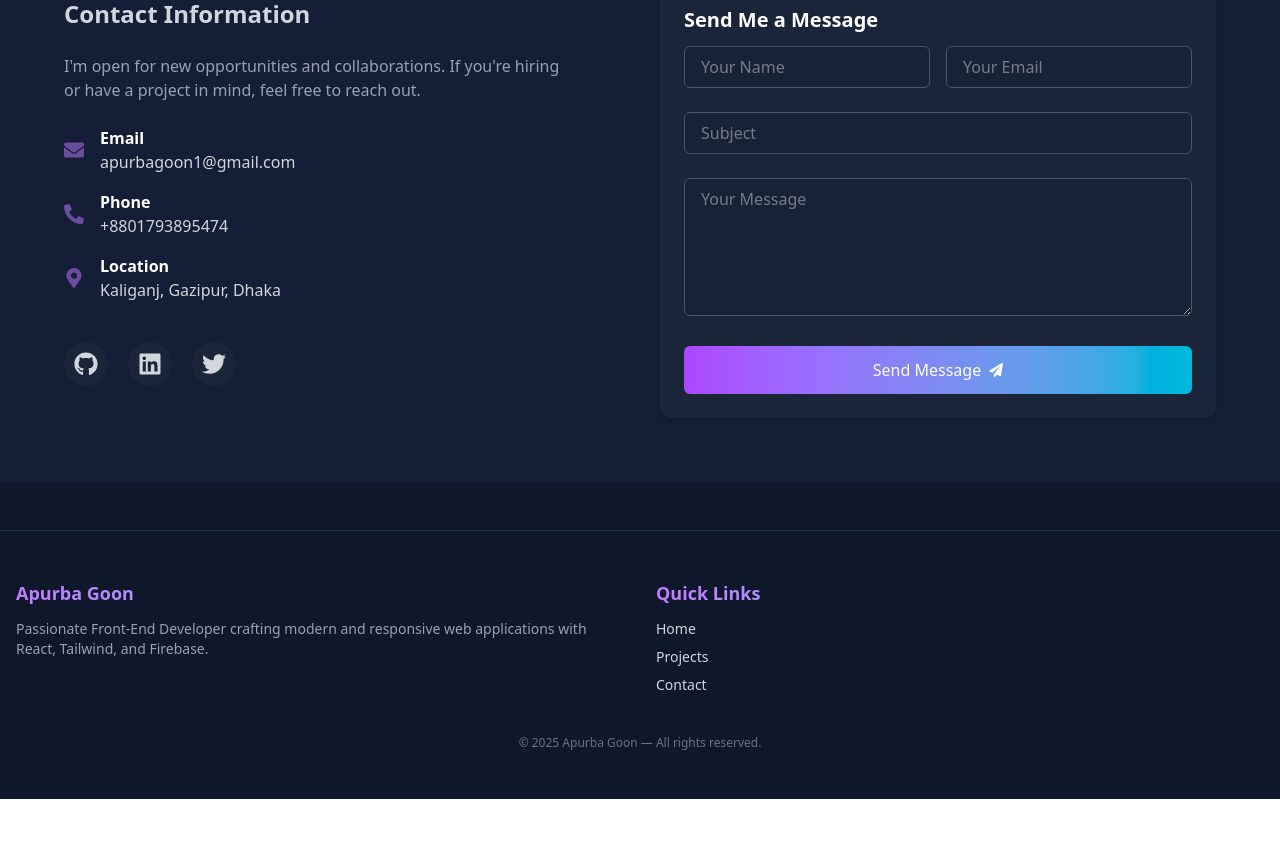
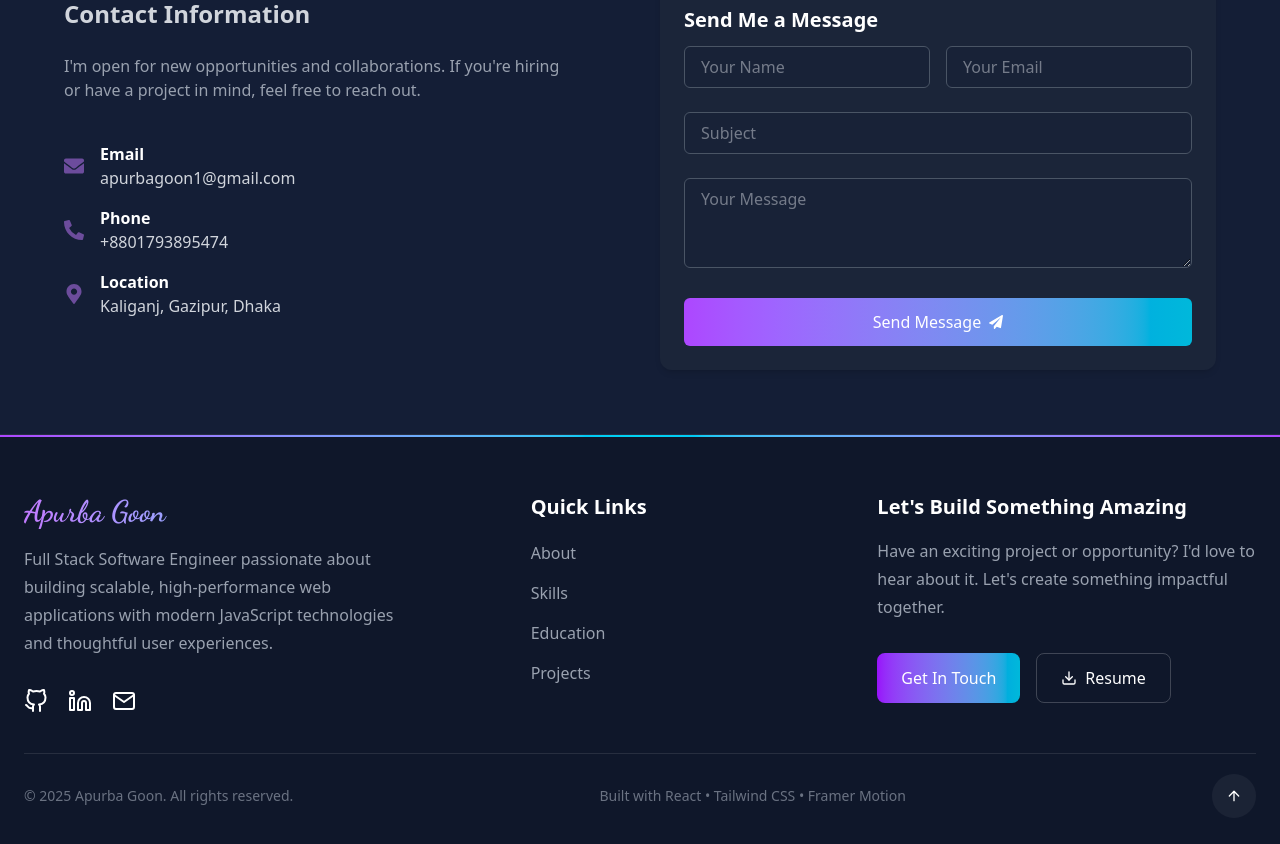
Before and after one commit to apurbagoon1/personal-portfolio-website, a React (Vite) app: page / in a window 1280 px wide. Shown: the part 5520-6364 px from the top of the page. Before the commit the page ends 6319 px from the top, so only its background shows below. Built offline with nearby package versions, Linux system fonts and the light colour scheme.

Commit message:
added footer section

```diff
--- a/src/Components/Contact.jsx
+++ b/src/Components/Contact.jsx
@@ -72,7 +72,7 @@ const Contact = () => {
                         <p className="text-gray-400 max-w-lg">
                             I'm open for new opportunities and collaborations. If you're hiring or have a project in mind, feel free to reach out.
                         </p>
-                        <div className="space-y-4">
+                        <div className="space-y-4 mt-10">
                             <div className="flex items-center gap-4">
                                 <FaEnvelope className="text-purple-400 text-xl animate-pulse" />
                                 <div>
@@ -96,18 +96,6 @@ const Contact = () => {
                             </div>
                         </div>
 
-                        {/* Social Icons */}
-                        <div className="flex gap-5 pt-4">
-                            <a href="https://github.com/apurbagoon1" className="text-xl md:text-2xl p-2.5 bg-[#1e293b]/70 rounded-full hover:text-cyan-400 hover:scale-110 transition-transform">
-                                <FaGithub />
-                            </a>
-                            <a href="https://www.linkedin.com/in/apurbagoon1/" className="text-xl md:text-2xl p-2.5 bg-[#1e293b]/70 rounded-full hover:text-cyan-400 hover:scale-110 transition-transform">
-                                <FaLinkedin />
-                            </a>
-                            <a href="https://x.com/ApurbaGoon1" className="text-xl md:text-2xl p-2.5 bg-[#1e293b]/70 rounded-full hover:text-cyan-400 hover:scale-110 transition-transform">
-                                <FaTwitter />
-                            </a>
-                        </div>
                     </div>
 
                     {/* Right Contact Form */}
@@ -137,7 +125,7 @@ const Contact = () => {
                         <textarea
                             name="message"
                             placeholder="Your Message"
-                            rows="5"
+                            rows="3"
                             className="w-full px-4 py-2 rounded-md bg-[#141e36]/40 border border-gray-600 focus:border-cyan-400 focus:outline-none transition"
                         ></textarea>
                         <button
--- a/src/Components/Footer.jsx
+++ b/src/Components/Footer.jsx
@@ -1,57 +1,166 @@
 import React from "react";
-import { Link } from "react-router";
+import {
+  FiGithub,
+  FiLinkedin,
+  FiMail,
+  FiArrowUp,
+  FiDownload,
+} from "react-icons/fi";
 
 const Footer = () => {
+  const currentYear = new Date().getFullYear();
+
+  const navItems = [
+
+    "about",
+    "skills",
+    "education",
+    "projects"
+  ];
+
+  const handleScroll = (id) => {
+    const section = document.getElementById(id);
+
+    if (section) {
+      section.scrollIntoView({
+        behavior: "smooth",
+      });
+    }
+  };
+
+  const capitalize = (text) =>
+    text.charAt(0).toUpperCase() + text.slice(1);
+
   return (
-    <footer className="bg-[#0f172a] text-gray-300 py-12 px-4 border-t border-cyan-500/20 mt-12">
-      <div className="max-w-7xl mx-auto grid md:grid-cols-2 gap-8 text-sm">
+    <footer className="relative border-t border-white/10 bg-[#0f172a]">
+      <div className="h-[2px] w-full bg-gradient-to-r from-purple-500 via-cyan-400 to-purple-500" />
 
-        {/* About */}
+      <div className="max-w-7xl mx-auto px-6 pt-14 pb-10">
+
+        <div className="grid lg:grid-cols-3 gap-12">
+
+          {/* Left */}
           <div>
-          <h3 className="text-lg font-semibold text-transparent bg-clip-text bg-gradient-to-r from-purple-400 to-cyan-400 mb-3">
+            <h2 className="text-3xl font-logo font-bold bg-gradient-to-r from-purple-400 to-cyan-400 bg-clip-text text-transparent">
               Apurba Goon
-          </h3>
-          <p className="text-gray-400">
-            Passionate Front-End Developer crafting modern and responsive web applications with React, Tailwind, and Firebase.
+            </h2>
+
+            <p className="mt-4 text-gray-400 leading-7">
+              Full Stack Software Engineer passionate about building
+              scalable, high-performance web applications with modern
+              JavaScript technologies and thoughtful user experiences.
             </p>
-        </div>
 
-        {/* Quick Links */}
-        <div>
-          <h3 className="text-lg font-semibold text-transparent bg-clip-text bg-gradient-to-r from-purple-400 to-cyan-400 mb-3">
-            Quick Links
-          </h3>
-          <ul className="space-y-2">
-            <li>
-              <Link
-                to="/"
-                className="hover:text-cyan-400 transition duration-300"
+            <div className="flex gap-5 mt-8 text-2xl">
+
+              <a
+                href="https://github.com/apurbagoon1"
+                target="_blank"
+                rel="noreferrer"
+                className="hover:text-purple-400 hover:-translate-y-1 transition-all duration-300"
               >
-                Home
-              </Link>
-            </li>
-            <li>
-              <Link
-                to="/#projects"
-                className="hover:text-cyan-400 transition duration-300"
+                <FiGithub />
+              </a>
+
+              <a
+                href="https://linkedin.com/in/apurbagoon1"
+                target="_blank"
+                rel="noreferrer"
+                className="hover:text-cyan-400 hover:-translate-y-1 transition-all duration-300"
               >
-                Projects
-              </Link>
-            </li>
-            <li>
-              <Link
-                to="/#contact"
-                className="hover:text-cyan-400 transition duration-300"
+                <FiLinkedin />
+              </a>
+
+              <a
+                href="mailto:apurbagoon1@gmail.com"
+                className="hover:text-pink-400 hover:-translate-y-1 transition-all duration-300"
               >
-                Contact
-              </Link>
-            </li>
-          </ul>
+                <FiMail />
+              </a>
+
             </div>
           </div>
 
-      <div className="text-center mt-10 text-xs text-gray-500">
-        © {new Date().getFullYear()} Apurba Goon — All rights reserved.
+          {/* Middle */}
+          <div className="lg:ml-20">
+            <h3 className="text-xl font-semibold text-white mb-5">
+              Quick Links
+            </h3>
+
+            <ul className="space-y-4">
+              {navItems.map((item) => (
+                <li key={item}>
+                  <button
+                    onClick={() => handleScroll(item)}
+                    className="text-gray-400 hover:text-purple-400 transition duration-300 cursor-pointer"
+                  >
+                    {capitalize(item)}
+                  </button>
+                </li>
+              ))}
+            </ul>
+          </div>
+
+          {/* Right */}
+          <div>
+            <h3 className="text-xl font-semibold text-white">
+              Let's Build Something Amazing
+            </h3>
+
+            <p className="text-gray-400 mt-4 leading-7">
+              Have an exciting project or opportunity?
+              I'd love to hear about it.
+              Let's create something impactful together.
+            </p>
+
+            <div className="flex flex-wrap gap-4 mt-8">
+
+              <button
+                onClick={() => handleScroll("contact")}
+                className="px-6 py-3 rounded-lg bg-gradient-to-r from-purple-600 to-cyan-500 hover:scale-105 transition duration-300 cursor-pointer"
+              >
+                Get In Touch
+              </button>
+
+              <a
+                href="https://drive.google.com/uc?export=download&id=1moU2wjy2MYvBX2A7dlDl8r4g0xXHY-Ha"
+                target="_blank"
+                rel="noreferrer"
+                className="px-6 py-3 rounded-lg border border-white/20 hover:border-purple-400 flex items-center gap-2 transition duration-300"
+              >
+                <FiDownload />
+                Resume
+              </a>
+
+            </div>
+          </div>
+
+        </div>
+
+        {/* Bottom */}
+        <div className="border-t border-white/10 mt-10 pt-5 flex flex-col md:flex-row justify-between items-center gap-5">
+
+          <p className="text-gray-500 text-sm text-center">
+            © {currentYear} Apurba Goon. All rights reserved.
+          </p>
+
+          <p className="text-gray-500 text-sm text-center">
+            Built with React • Tailwind CSS • Framer Motion
+          </p>
+
+          <button
+            onClick={() =>
+              window.scrollTo({
+                top: 0,
+                behavior: "smooth",
+              })
+            }
+            className="w-11 h-11 rounded-full bg-white/5 hover:bg-gradient-to-r hover:from-purple-500 hover:to-cyan-500 transition duration-300 flex items-center justify-center cursor-pointer"
+          >
+            <FiArrowUp />
+          </button>
+        </div>
+
       </div>
     </footer>
   );
--- a/src/Components/Navbar.jsx
+++ b/src/Components/Navbar.jsx
@@ -84,7 +84,7 @@ useEffect(() => {
             <li key={item.id}>
               <button
                 onClick={() => handleNavClick(item.id)}
-                className={`relative transition-colors duration-300 ${
+                className={`relative transition-colors duration-300 cursor-pointer ${
                   activeSection === item.id
                     ? "text-purple-400"
                     : "text-white hover:text-purple-300"
```
Lines whose indentation alone changed are shown as unchanged.
